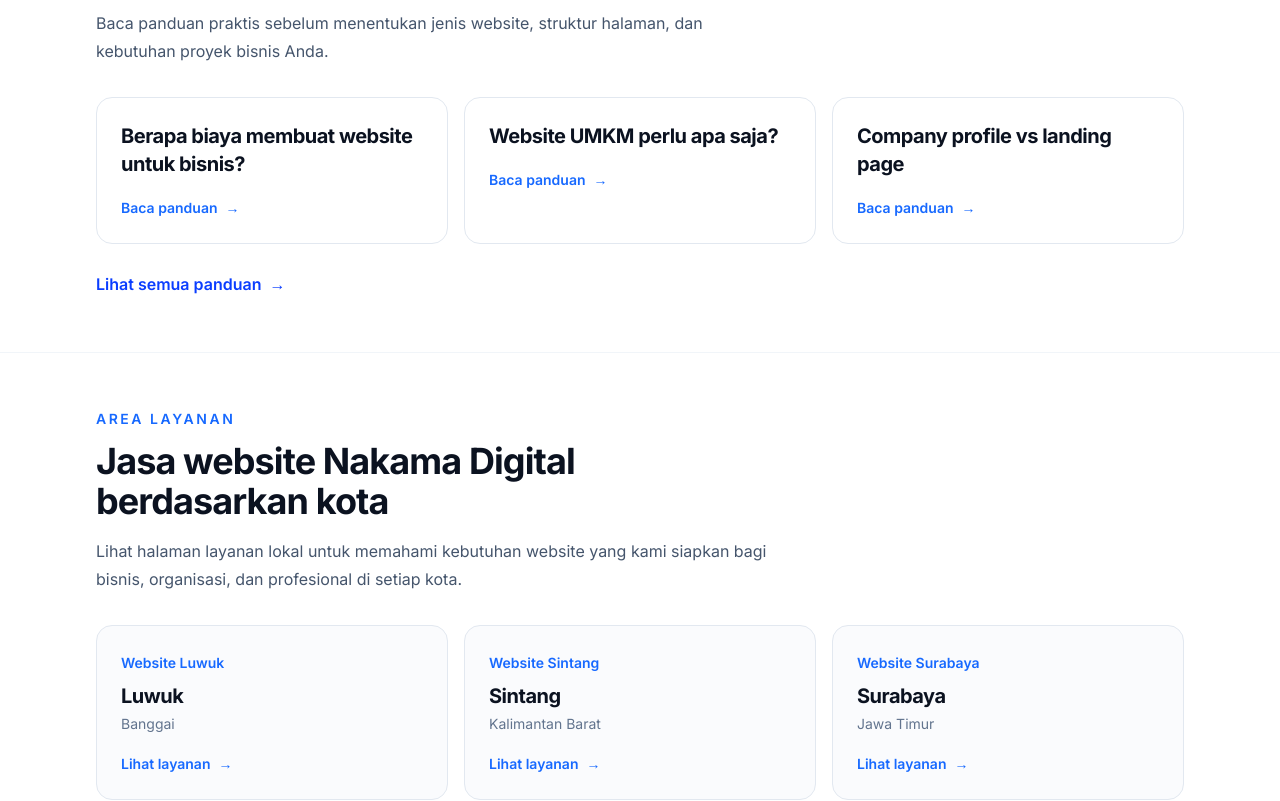
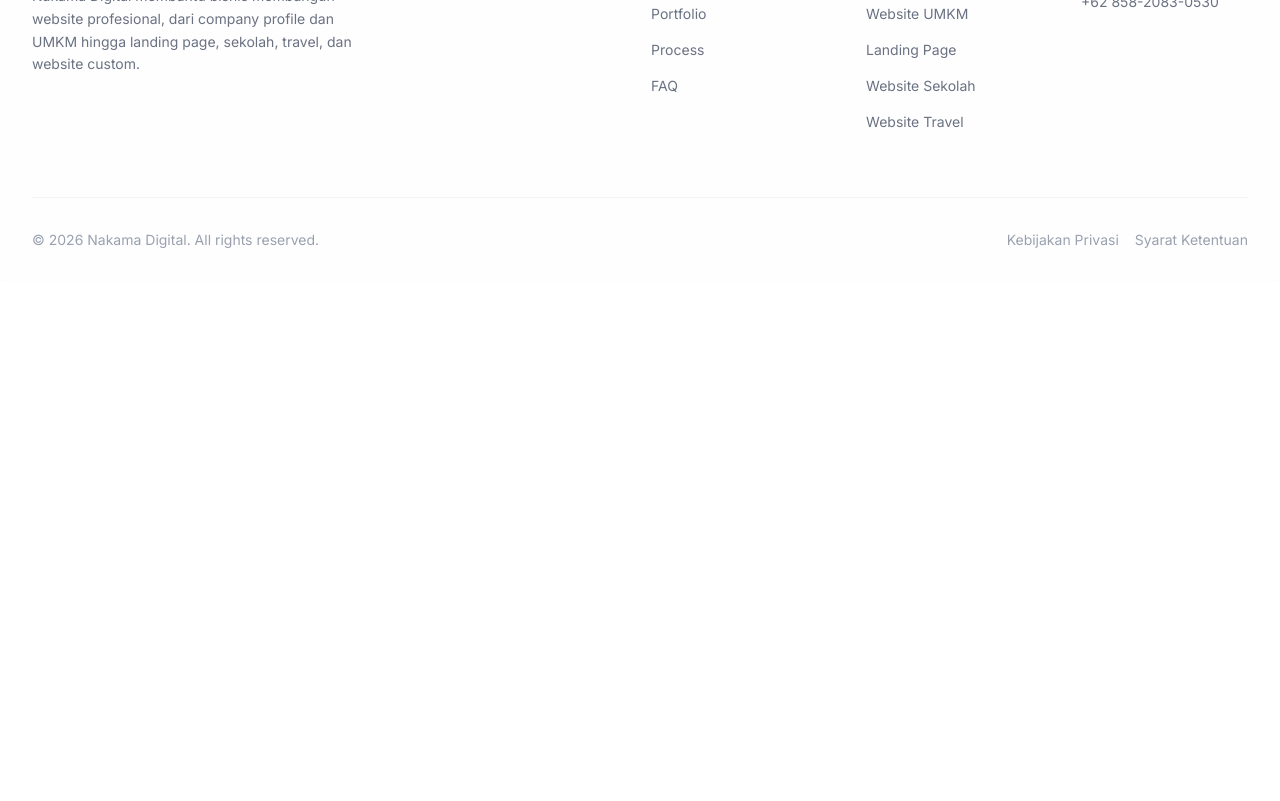
Before and after one commit to barrack3030-wq/NAKAMA-DIGITAL-UPGRADE, a React (Vite) app: page / in a window 1280 px wide. Shown: the part 8480-9281 px from the top of the page. After the commit the page ends 8762 px from the top, so only its background shows below. Built offline with nearby package versions, Linux system fonts and the light colour scheme.

Commit message:
UX: remove duplicate homepage SEO sections

```diff
--- a/src/App.tsx
+++ b/src/App.tsx
@@ -14,7 +14,6 @@
 import FAQ from './components/FAQ';
 import CTA from './components/CTA';
 import Footer from './components/Footer';
-import { localSeoCities } from './data/localSeoCities';
 import CityLanding from './pages/CityLanding';
 import ServiceLanding from './pages/ServiceLanding';
 import BlogIndex from './pages/BlogIndex';
@@ -139,48 +138,6 @@
         <FAQ />
         <CTA />
 
-        <section id="blog" className="border-t border-slate-100 bg-white">
-          <div className="mx-auto max-w-6xl px-5 py-14 lg:px-8">
-            <div className="max-w-2xl">
-              <p className="text-sm font-semibold uppercase tracking-[.18em] text-brand-600">Panduan website</p>
-              <h2 className="mt-3 text-3xl font-bold tracking-tight sm:text-4xl">Panduan memilih dan membuat website</h2>
-              <p className="mt-4 leading-7 text-slate-600">Baca panduan praktis sebelum menentukan jenis website, struktur halaman, dan kebutuhan proyek bisnis Anda.</p>
-            </div>
-            <div className="mt-8 grid gap-4 md:grid-cols-2 lg:grid-cols-3">
-              {[
-                { slug: 'berapa-biaya-membuat-website-untuk-bisnis', title: 'Berapa biaya membuat website untuk bisnis?' },
-                { slug: 'website-umkm-perlu-apa-saja', title: 'Website UMKM perlu apa saja?' },
-                { slug: 'company-profile-vs-landing-page', title: 'Company profile vs landing page' },
-              ].map((post) => (
-                <a key={post.slug} href={`/blog/${post.slug}/`} className="group rounded-2xl border border-slate-200 bg-white p-6 transition hover:-translate-y-1 hover:border-brand-200 hover:shadow-lg">
-                  <h3 className="text-xl font-bold tracking-tight">{post.title}</h3>
-                  <span className="mt-5 inline-flex items-center gap-2 text-sm font-semibold text-brand-600">Baca panduan <span aria-hidden="true" className="transition group-hover:translate-x-1">→</span></span>
-                </a>
-              ))}
-            </div>
-            <a href="/blog/" className="mt-7 inline-flex items-center gap-2 font-semibold text-brand-700">Lihat semua panduan <span aria-hidden="true">→</span></a>
-          </div>
-        </section>
-
-        <section className="border-t border-slate-100 bg-white">
-          <div className="mx-auto max-w-6xl px-5 py-14 lg:px-8">
-            <div className="max-w-2xl">
-              <p className="text-sm font-semibold uppercase tracking-[.18em] text-brand-600">Area layanan</p>
-              <h2 className="mt-3 text-3xl font-bold tracking-tight sm:text-4xl">Jasa website Nakama Digital berdasarkan kota</h2>
-              <p className="mt-4 leading-7 text-slate-600">Lihat halaman layanan lokal untuk memahami kebutuhan website yang kami siapkan bagi bisnis, organisasi, dan profesional di setiap kota.</p>
-            </div>
-            <div className="mt-8 grid gap-4 md:grid-cols-3">
-              {Object.values(localSeoCities).map((item) => (
-                <a key={item.city} href={`/${item.slug}/`} className="group rounded-2xl border border-slate-200 bg-slate-50/70 p-6 transition hover:-translate-y-1 hover:border-brand-200 hover:bg-white hover:shadow-xl hover:shadow-brand-900/5">
-                  <span className="text-sm font-semibold text-brand-600">Website {item.city}</span>
-                  <h3 className="mt-2 text-xl font-bold tracking-tight">{item.city}</h3>
-                  <p className="mt-1 text-sm text-slate-500">{item.region}</p>
-                  <span className="mt-5 inline-flex items-center gap-2 text-sm font-semibold text-brand-600">Lihat layanan <span aria-hidden="true" className="transition group-hover:translate-x-1">→</span></span>
-                </a>
-              ))}
-            </div>
-          </div>
-        </section>
       </main>
       <Footer />
       <a href="https://wa.me/6285820830530?text=Halo%20Nakama%20Digital,%20saya%20ingin%20konsultasi%20website." target="_blank" rel="noopener noreferrer" className="md:hidden fixed bottom-6 right-6 w-14 h-14 bg-[#25D366] text-white rounded-full shadow-xl flex items-center justify-center z-50" aria-label="Chat on WhatsApp">
```
